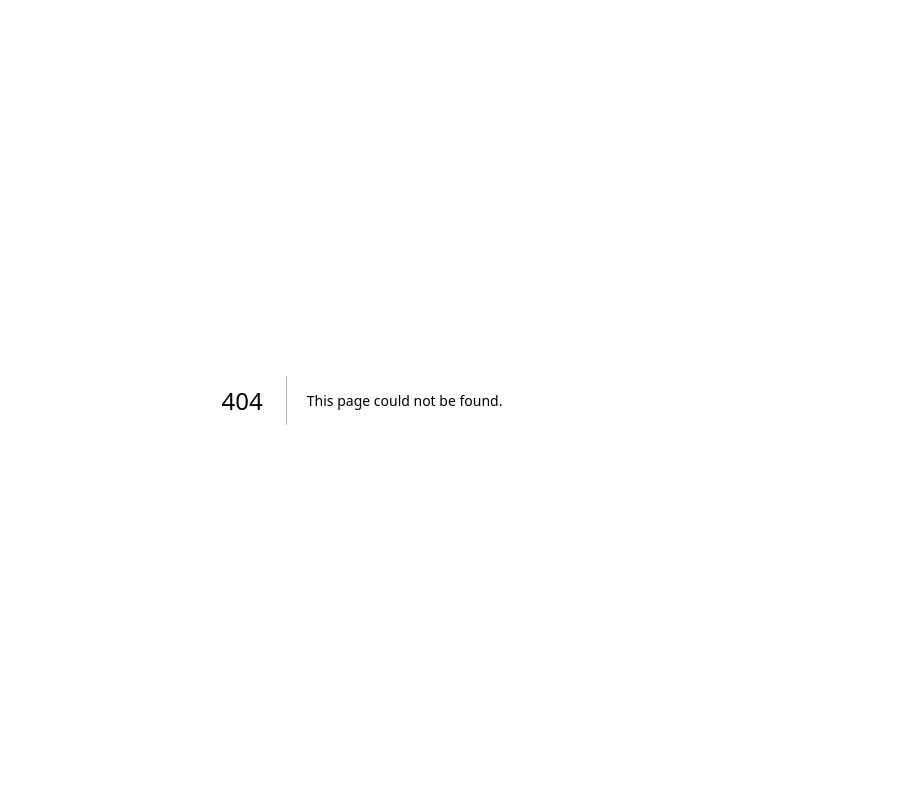
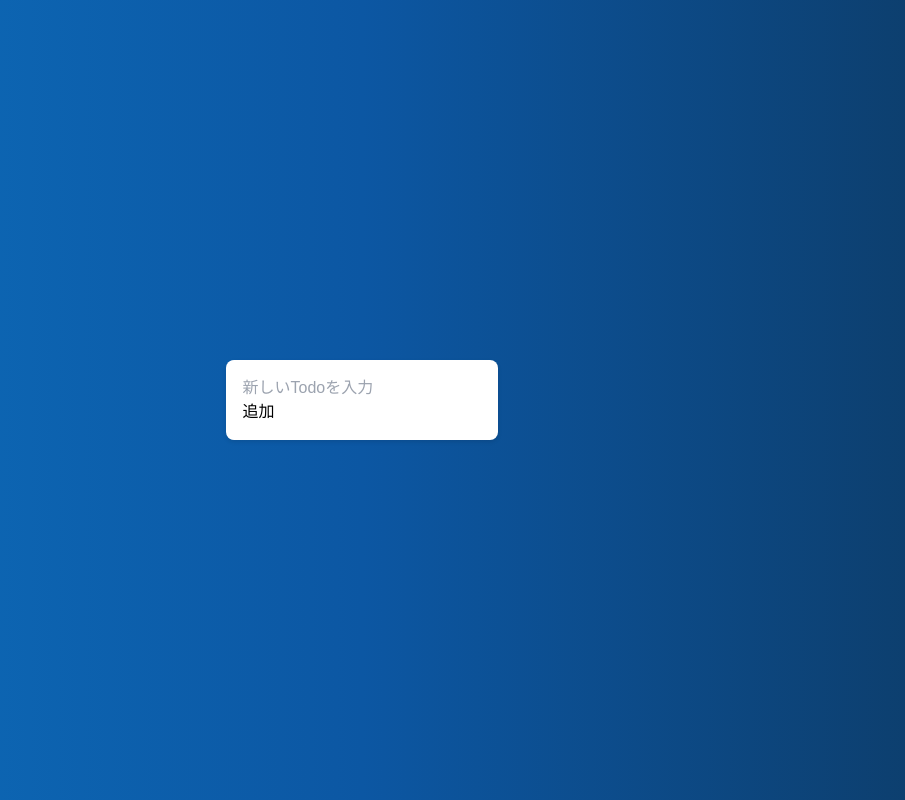
Before and after one commit to sharp231/my-todo, a Next.js app: page /Form in a window 1280 px wide. Before the commit this address had no page. Shown: the whole page, without its empty margins (278-1183 px from the left). Built offline with nearby package versions, Linux system fonts and the light colour scheme.

Commit message:
✨ 🚸 💄

```diff
--- /dev/null
+++ b/src/pages/Form.js
@@ -0,0 +1,19 @@
+import React, { useState } from 'react';
+import TodoForm from './TodoForm';
+
+const TodoApp = () => {
+  const [todos, setTodos] = useState(['水やりをする', '掃除をする']);
+
+  const addTodo = (todo) => {
+    setTodos([...todos, todo]);
+  };
+
+  return (
+    <div className='container'>
+      <div className='left-container'>
+        <TodoForm onAddTodo={addTodo} />
+      </div>
+    </div>
+  );
+};
+export default TodoApp;
--- a/src/pages/TodoApp.js
+++ b/src/pages/TodoApp.js
@@ -1,12 +1,7 @@
-// pages/index.js
 import React from 'react';
-import TodoApp from '.';
 
-export default function Home() {
-  return (
-    <div className='container'>
-      <h1>Todo App</h1>
-      <TodoApp />
-    </div>
-  );
-}
+const TodoApp = () => {
+  return <div>Todo App</div>;
+};
+
+export default TodoApp;
--- /dev/null
+++ b/src/pages/TodoForm.js
@@ -0,0 +1,27 @@
+import React, { useState } from 'react';
+
+const TodoForm = ({ onAddTodo }) => {
+  const [newTodo, setNewTodo] = useState('');
+
+  const handleSubmit = (e) => {
+    e.preventDefault();
+    if (newTodo.trim()) {
+      onAddTodo(newTodo);
+      setNewTodo('');
+    }
+  };
+
+  return (
+    <form onSubmit={handleSubmit}>
+      <input
+        type='text'
+        value={newTodo}
+        onChange={(e) => setNewTodo(e.target.value)}
+        placeholder='新しいTodoを入力'
+      />
+      <button type='submit'>追加</button>
+    </form>
+  );
+};
+
+export default TodoForm;
--- a/src/pages/index.js
+++ b/src/pages/index.js
@@ -2,23 +2,30 @@ import React, { useState } from 'react';
 import { motion } from 'framer-motion';
 
 const TodoApp = () => {
-  const [todos, setTodos] = useState(['水やりをする', '掃除をする']);
+  const [todos, setTodos] = useState([]);
   const [command, setCommand] = useState('');
 
   const handleNewTodo = () => {
-    const newTodo = prompt('新しいToDoを入力してください');
-    if (newTodo) {
+    const newTodoText = prompt('新しいTodoを入力してください');
+    if (newTodoText) {
+      const newTodoDate = prompt('日付を入力してください(YYYY-MM-DD)');
+      const newTodoPriority = prompt(
+        '優先度を入力してください(low/medium/high)'
+      );
+      const newTodo = {
+        text: newTodoText,
+        date: newTodoDate,
+        priority: newTodoPriority,
+      };
       setTodos([...todos, newTodo]);
-      console.log(`${newTodo}が追加されました`);
+      console.log(`${newTodoText} が追加されました`);
     }
   };
 
   const handleListTodos = () => {
-    // console.log('*********');
     todos.forEach((todo, index) => {
       console.log(`${index}: ${todo}`);
     });
-    // console.log('*********');
   };
 
   const handleDeleteTodo = () => {
@@ -73,7 +80,9 @@ const TodoApp = () => {
               animate={{ opacity: 1, x: 0 }}
               transition={{ duration: 0.5 }}
             >
-              <span>{todo}</span>
+              <span>{todo.text}</span>
+              {todo.date && <span> (期日: {todo.date})</span>}
+              {todo.priority && <span> (優先度: {todo.priority})</span>}
             </motion.li>
           ))}
         </ul>
--- a/src/styles/globals.css
+++ b/src/styles/globals.css
@@ -1,20 +1,6 @@
 @tailwind base;
 @tailwind components;
 @tailwind utilities;
-
-/* :root {
-  --foreground-rgb: 0, 0, 0;
-  --background-start-rgb: 214, 219, 220;
-  --background-end-rgb: 255, 255, 255;
-}
-
-@media (prefers-color-scheme: dark) {
-  :root {
-    --foreground-rgb: 255, 255, 255;
-    --background-start-rgb: 0, 0, 0;
-    --background-end-rgb: 0, 0, 0;
-  }
-} */
 
 * {
   margin: 0;
@@ -29,19 +15,9 @@ body {
   align-items: center;
   justify-content: center;
   font-family: 'Poppins', sans-serif;
-  background: #0d3b66; /* 濃い青色 */
-  background: -webkit-linear-gradient(
-    to right,
-    #0d6ebc,
-    #0c57a3,
-    #0d3b66
-  ); /* ブルーのグラデーション */
-  background: linear-gradient(
-    to right,
-    #0d6ebc,
-    #0c57a3,
-    #0d3b66
-  ); /* ブルーのグラデーション */
+  background: #0d3b66;
+  background: -webkit-linear-gradient(to right, #0d6ebc, #0c57a3, #0d3b66);
+  background: linear-gradient(to right, #0d6ebc, #0c57a3, #0d3b66);
 }
 
 .card {
@@ -49,7 +25,7 @@ body {
   padding: 1.5rem 1.75rem;
   cursor: pointer;
   max-width: 300px;
-  box-shadow: 0 4px 6px rgba(0, 0, 0, 0.1); /* カードに影を追加 */
+  box-shadow: 0 4px 6px rgba(0, 0, 0, 0.1);
 }
 
 @media (min-width: 480px) {
@@ -59,7 +35,6 @@ body {
   }
 }
 
-/* ヘッダー */
 h1 {
   font-size: 3rem;
   text-align: center;
@@ -67,7 +42,6 @@ h1 {
   margin-bottom: 2rem;
 }
 
-/* コンテナ */
 .container {
   max-width: 600px;
   margin: 0 auto;
@@ -88,18 +62,18 @@ h1 {
   align-items: center;
   justify-content: space-between;
   padding: 0.5rem 1rem;
-  background-color: #f9f9f9;
+  background-color: white;
   border-radius: 4px;
   box-shadow: 0 1px 2px rgba(0, 0, 0, 0.1);
   margin-bottom: 0.5rem;
 }
 
 .todoItem span {
-  color: #333;
+  color: black;
 }
 
 .container {
-  display: flex;
+  /* display: flex; */
   justify-content: space-between;
   align-items: flex-start;
 }
@@ -109,38 +83,18 @@ h1 {
 }
 
 .right-container {
-  width: 35%;
+  width: 100%;
 }
 
 .commandButton {
   display: block;
-  width: 100%;
+  width: 90%;
   padding: 0.5rem 1rem;
   background-color: #2196f3;
-  color: #fff;
+  color: white;
   border: none;
   border-radius: 4px;
   cursor: pointer;
   font-size: 1rem;
+  text-align: left;
 }
-
-.todoList {
-  list-style: none;
-  padding: 0;
-  margin: 0;
-}
-
-.todoItem {
-  display: flex;
-  align-items: center;
-  justify-content: space-between;
-  padding: 0.5rem 1rem;
-  background-color: #f9f9f9;
-  border-radius: 4px;
-  box-shadow: 0 1px 2px rgba(0, 0, 0, 0.1);
-  margin-bottom: 0.5rem;
-}
-
-.todoItem span {
-  color: black;
-}
```
